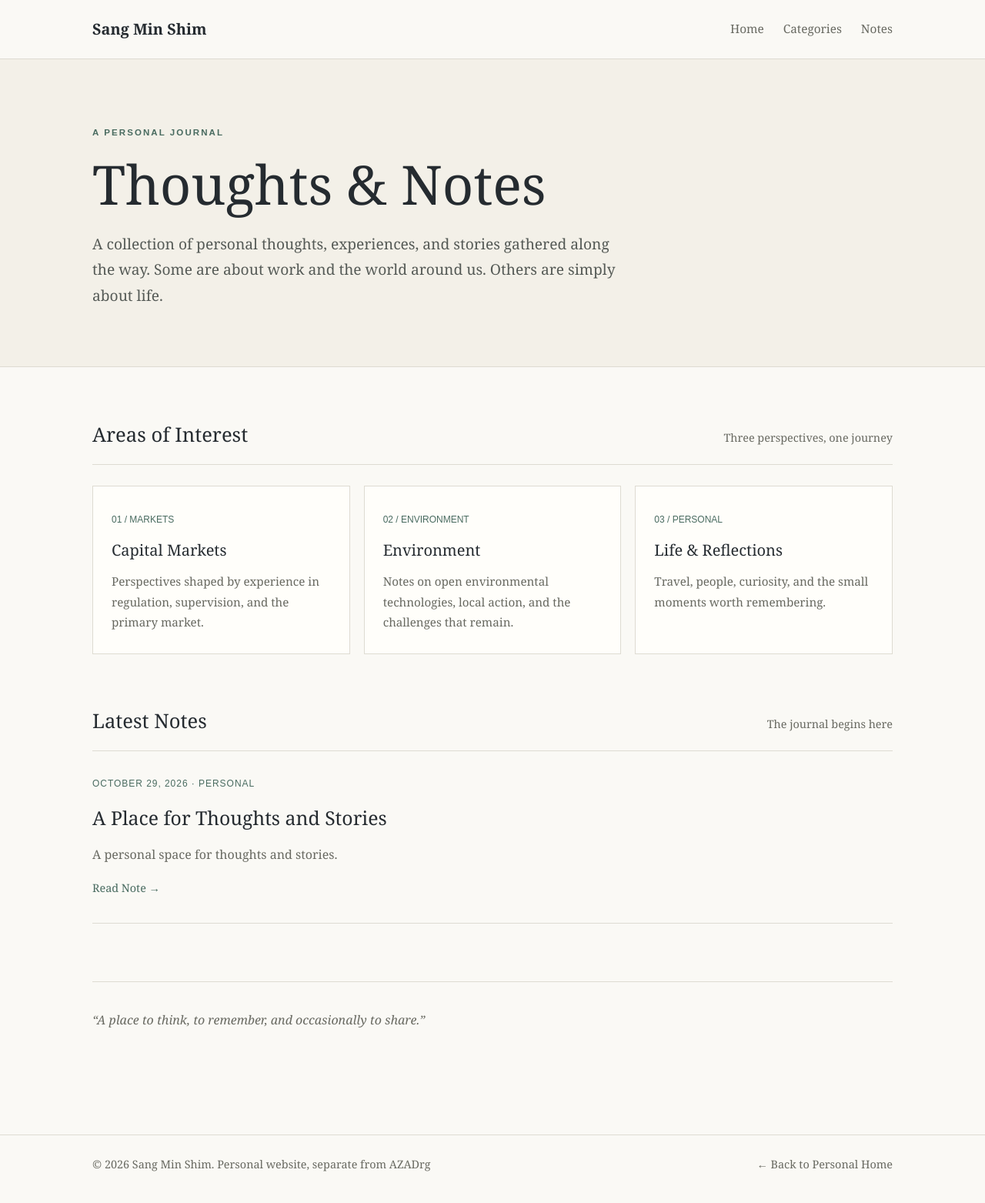
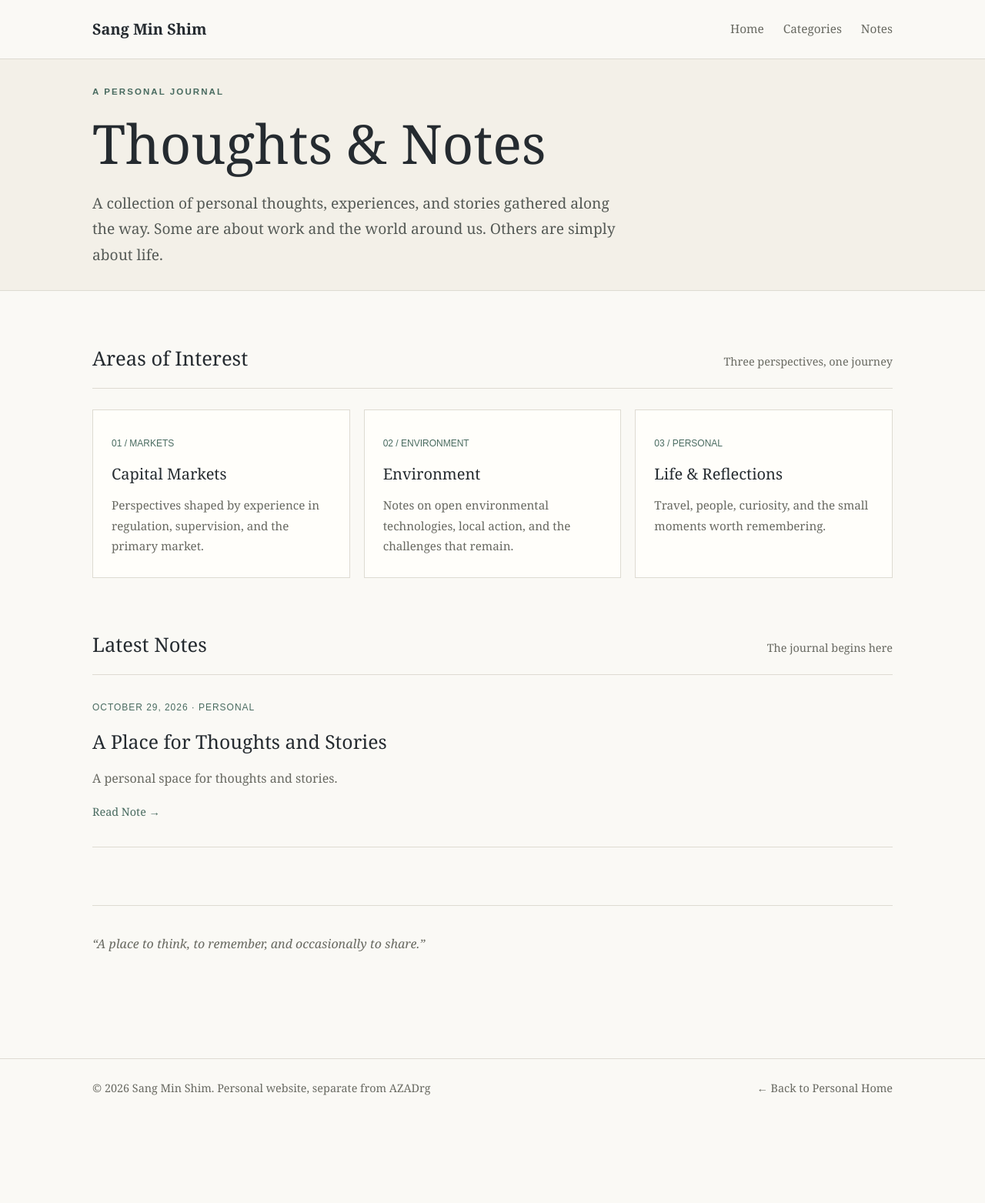
Before and after one commit to ssimsangmin49-creator/personal-home, a Jekyll site: the page built from blog/index.html, in a window 1280 px wide. Shown: the whole page at 77% size. Built offline with Jekyll 4.4.1, drawn with Linux system fonts in a browser that asks for light colours; after the commit the page ends 1464 px from its top, so only the background shows below that.

Commit message:
Update index.html

```diff
--- a/blog/index.html
+++ b/blog/index.html
@@ -21,7 +21,119 @@
     .nav-links { display:flex; gap:25px; flex-wrap:wrap; }
     .nav-links a { text-decoration:none; color:var(--muted); font-size:.96rem; }
     .nav-links a:hover, a:hover { color:var(--accent); }
-    .hero { padding:85px 0 76px; background:var(--cream); border-bottom:1px solid var(--line); }
+    .hero {
+  padding: 32px 0 30px;
+  background: var(--cream);
+  border-bottom: 1px solid var(--line);
+}
+
+h1 {
+  font-size: clamp(1.8rem, 3vw, 2.5rem);
+  line-height: 1.2;
+  font-weight: normal;
+  margin: 10px 0;
+}
+
+.intro {
+  max-width: 690px;
+  color: #555a56;
+  font-size: 1rem;
+  margin: 0;
+}
+
+main {
+  padding: 38px 0 75px;
+}
+
+/* Full Post */
+
+.featured-post {
+  max-width: 800px;
+  padding: 30px 0 45px;
+  border-bottom: 1px solid var(--line);
+}
+
+.featured-post h2 {
+  font-size: clamp(1.7rem, 3vw, 2.3rem);
+  line-height: 1.3;
+  margin: 12px 0 24px;
+}
+
+.post-content {
+  font-size: 1.1rem;
+  line-height: 1.95;
+  overflow-wrap: break-word;
+}
+
+.post-content p {
+  margin: 0 0 1.5em;
+}
+
+.post-content img {
+  max-width: 100%;
+  height: auto;
+}
+
+.post-content a {
+  color: var(--accent);
+}
+
+/* Previous Notes */
+
+.previous-notes {
+  max-width: 800px;
+  margin-top: 42px;
+}
+
+.previous-notes h2 {
+  font-size: 1.35rem;
+  margin-bottom: 15px;
+}
+
+.previous-notes ul {
+  list-style: none;
+  padding: 0;
+}
+
+.previous-notes li {
+  padding: 12px 0;
+  border-bottom: 1px solid var(--line);
+}
+
+.previous-notes a {
+  text-decoration: none;
+}
+
+/* Compact Categories */
+
+.interests {
+  margin-top: 60px;
+  padding-top: 20px;
+  border-top: 1px solid var(--line);
+}
+
+.interests h2 {
+  font-size: 1.15rem;
+  margin-bottom: 12px;
+}
+
+.interest-links {
+  display: flex;
+  gap: 15px;
+  flex-wrap: wrap;
+  color: var(--muted);
+  font-size: .95rem;
+}
+
+.interest-links a {
+  text-decoration: none;
+}
+
+@media (max-width:700px) {
+  .hero { padding: 28px 0; }
+  main { padding-top: 28px; }
+  .post-content { font-size: 1.02rem; }
+}
     .eyebrow { font-family:Arial,sans-serif; font-size:.72rem; letter-spacing:.18em; text-transform:uppercase; color:var(--accent); font-weight:bold; }
     h1 { font-size:clamp(2.5rem,6vw,4.4rem); line-height:1.13; font-weight:normal; margin:18px 0 20px; }
     .intro { max-width:690px; color:#555a56; font-size:1.2rem; margin:0; }
```
